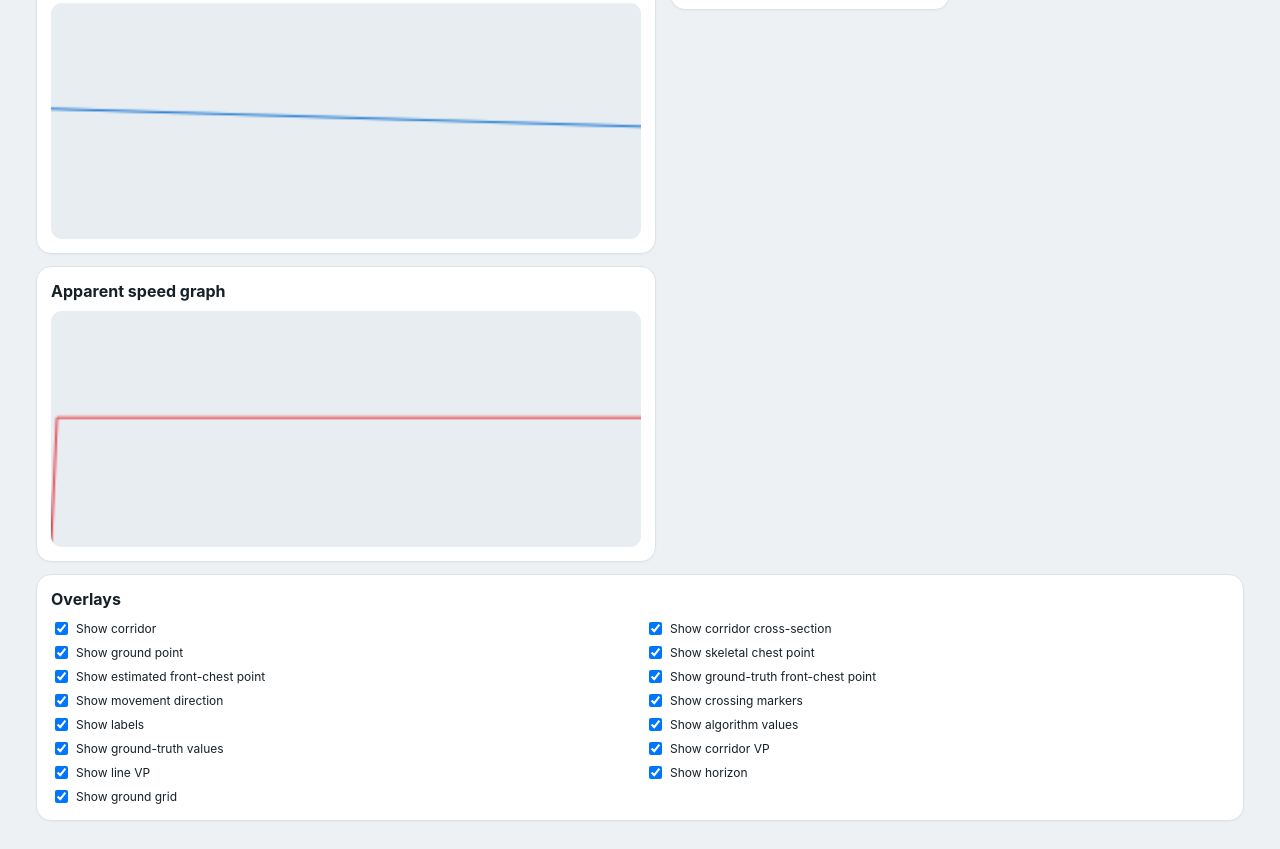
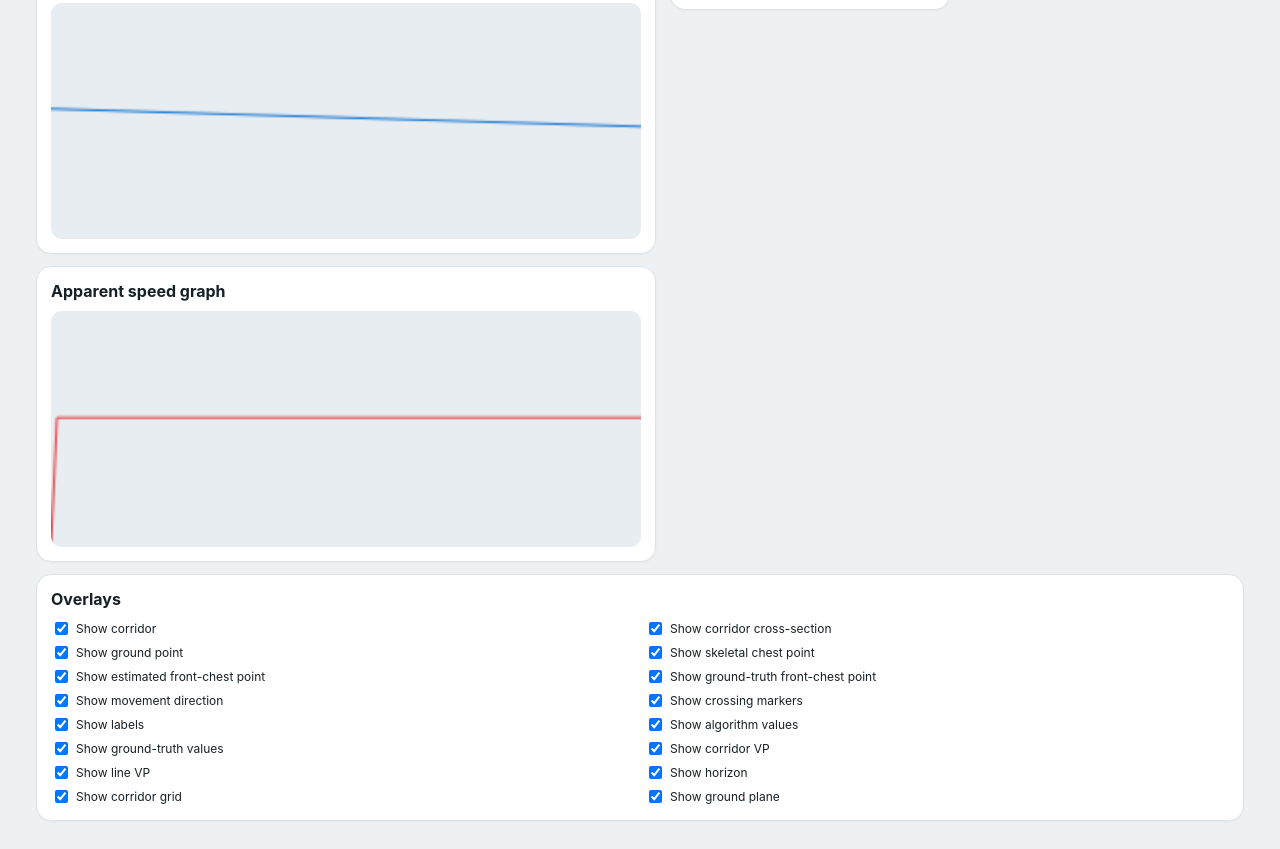
Before and after one commit to z4vzdkjpn6-tech/sprint-timing-testing-lab, a plain HTML site: page index.html in a window 1280 px wide. Shown: the part 782-1631 px from the top of the page. Drawn offline with Linux system fonts and the light colour scheme.

Commit message:
1.3d.1.html
joku höpö taso

```diff
--- a/index.html
+++ b/index.html
@@ -24,7 +24,7 @@
 <script>
 /* Coordinates are canvas pixels. Corridor progress is normalized: 0=start cross-section, 1=finish cross-section. */
 const $=id=>document.getElementById(id), canvas=$('scene'), ctx=canvas.getContext('2d');
-const overlayDefs=[['corridor','Show corridor'],['crossSection','Show corridor cross-section'],['ground','Show ground point'],['skeletal','Show skeletal chest point'],['estimate','Show estimated front-chest point'],['frontTruth','Show ground-truth front-chest point'],['direction','Show movement direction'],['markers','Show crossing markers'],['labels','Show labels'],['algorithm','Show algorithm values'],['groundTruth','Show ground-truth values'],['corridorVP','Show corridor VP'],['lineVP','Show line VP'],['horizon','Show horizon'],['grid','Show ground grid']];
+const overlayDefs=[['corridor','Show corridor'],['crossSection','Show corridor cross-section'],['ground','Show ground point'],['skeletal','Show skeletal chest point'],['estimate','Show estimated front-chest point'],['frontTruth','Show ground-truth front-chest point'],['direction','Show movement direction'],['markers','Show crossing markers'],['labels','Show labels'],['algorithm','Show algorithm values'],['groundTruth','Show ground-truth values'],['corridorVP','Show corridor VP'],['lineVP','Show line VP'],['horizon','Show horizon'],['grid','Show corridor grid'],['groundPlane','Show ground plane']];
 const state={geometry:{sa:{x:155,y:150},sb:{x:155,y:405},fa:{x:800,y:190},fb:{x:800,y:370}},runner:{speed:8,scale:1,lean:12,start:-.18,direction:1},sim:{fps:30,multiplier:1,time:0,frame:0,playing:false,accum:0,corridorLength:100},overlays:Object.fromEntries(overlayDefs.map(([k])=>[k,true])),results:{start:null,finish:null},samples:[],history:{height:[],speed:[]},preset:'Side-on, stationary-style',drag:null,reportUrl:null,scrub:false,lastScrub:null};
 const presets={side:{name:'Side-on, stationary-style view',g:{sa:[155,150],sb:[155,405],fa:[800,150],fb:[800,405]},r:{speed:8,scale:1,lean:12,start:-.18,direction:1}},slight:{name:'Slight perspective',g:{sa:[155,135],sb:[155,420],fa:[800,190],fb:[800,370]},r:{speed:8,scale:1,lean:12,start:-.18,direction:1}},strong:{name:'Stronger perspective',g:{sa:[120,105],sb:[120,445],fa:[810,220],fb:[810,335]},r:{speed:8,scale:1,lean:18,start:-.18,direction:1}},slow:{name:'Slow runner',g:null,r:{speed:4.5,scale:1,lean:12,start:-.18,direction:1}},fast:{name:'Fast runner',g:null,r:{speed:12,scale:1,lean:18,start:-.18,direction:1}},small:{name:'Small apparent runner',g:null,r:{speed:8,scale:.55,lean:12,start:-.18,direction:1}},large:{name:'Large apparent runner',g:null,r:{speed:8,scale:1.5,lean:12,start:-.18,direction:1}},upright:{name:'Upright posture',g:null,r:{speed:8,scale:1,lean:0,start:-.18,direction:1}},lean:{name:'Forward-leaning posture',g:null,r:{speed:8,scale:1,lean:30,start:-.18,direction:1}}};
 function p(x,y){return{x,y}}function add(a,b){return p(a.x+b.x,a.y+b.y)}function sub(a,b){return p(a.x-b.x,a.y-b.y)}function mul(a,k){return p(a.x*k,a.y*k)}function len(a){return Math.hypot(a.x,a.y)}function norm(a){const n=len(a)||1;return p(a.x/n,a.y/n)}function lerp(a,b,t){return p(a.x+(b.x-a.x)*t,a.y+(b.y-a.y)*t)}function clamp(v,a,b){return Math.max(a,Math.min(b,v))}function dot(a,b){return a.x*b.x+a.y*b.y}
@@ -54,9 +54,10 @@ function drawLine(a,b,color,width=3,dash=[]){ctx.save();ctx.strokeStyle=color;ct
 function drawPoint(q,color,r=6,label=''){ctx.save();ctx.fillStyle=color;ctx.strokeStyle='#fff';ctx.lineWidth=2;ctx.beginPath();ctx.arc(q.x,q.y,r,0,Math.PI*2);ctx.fill();ctx.stroke();if(label&&state.overlays.labels){ctx.fillStyle='#132630';ctx.font='12px -apple-system,sans-serif';ctx.fillText(label,q.x+8,q.y-8)}ctx.restore()}
 function drawVP(vp,color,label){if(!vp)return;ctx.save();ctx.fillStyle=color;ctx.strokeStyle='#fff';ctx.lineWidth=2;ctx.beginPath();ctx.arc(vp.x,vp.y,8,0,Math.PI*2);ctx.fill();ctx.stroke();ctx.fillStyle=color;ctx.font='12px -apple-system,sans-serif';ctx.fillText(label,vp.x+10,vp.y-10);ctx.restore()}
 function drawGroundGrid(){for(let i=0;i<=20;i++){const p=i/20;const c=crossAt(p);drawLine(c.a,c.b,'#c7d2d8',1,[2,4]);if(i<20){const m=(state.sim.corridorLength*p).toFixed(0)+'m';ctx.fillStyle='#7a8790';ctx.font='10px sans-serif';ctx.fillText(m,c.a.x+4,c.a.y-4)}}for(let i=0;i<=10;i++){const t=i/10;const a=lerp(state.geometry.sa,state.geometry.fa,t),b=lerp(state.geometry.sb,state.geometry.fb,t);drawLine(a,b,'#d5dfe4',1,[2,4])}}
+function drawGroundPlane(){const vp=corridorVP(),lvp=lineVP();if(!vp||!lvp)return;const horizDir=norm(sub(lvp,vp));drawLine(add(vp,mul(horizDir,-5000)),add(vp,mul(horizDir,5000)),'#888',1,[8,8]);for(let i=-20;i<=20;i++){const p0=add(corridorPoint(0),mul(horizDir,i*40));drawLine(p0,vp,'#dde5ea',1,[2,6])}}
 function drawGraphs(){const hg=$('heightGraph'),sg=$('speedGraph');if(!hg||!sg)return;const hctx=hg.getContext('2d'),sctx=sg.getContext('2d');hctx.clearRect(0,0,hg.width,hg.height);sctx.clearRect(0,0,sg.width,sg.height);hctx.strokeStyle='#1976d2';sctx.strokeStyle='#e63d45';hctx.beginPath();sctx.beginPath();let prev=null;for(let i=0;i<=100;i++){const p=-0.35+(1.7*i/100);const m=runnerModel(p);const x=i/100*hg.width;const hy=hg.height-(m.h/220)*hg.height;let speed=0;if(prev)speed=Math.hypot(m.ground.x-prev.ground.x,m.ground.y-prev.ground.y);const sy=sg.height-Math.min(speed*6,sg.height-4);if(i===0){hctx.moveTo(x,hy);sctx.moveTo(x,sy)}else{hctx.lineTo(x,hy);sctx.lineTo(x,sy)}prev=m}hctx.stroke();sctx.stroke()}
 function drawRunner(m){const side=mul(norm(p(-m.torsoAxis.y,m.torsoAxis.x)),m.h*.10),lineW=Math.max(3,m.h*.045);const hipLeft=add(m.pelvis,side),hipRight=sub(m.pelvis,side),shoulderLeft=add(m.shoulders,side),shoulderRight=sub(m.shoulders,side);const frontFoot=add(m.ground,mul(m.dir,m.h*.13)),backFoot=sub(m.ground,mul(m.dir,m.h*.10));const frontKnee=add(lerp(hipLeft,frontFoot,.54),mul(m.dir,m.h*.08)),backKnee=sub(lerp(hipRight,backFoot,.50),mul(m.dir,m.h*.07));const frontElbow=add(shoulderLeft,mul(m.dir,m.h*.18)),backElbow=sub(shoulderRight,mul(m.dir,m.h*.15));const frontWrist=add(frontElbow,add(mul(m.dir,m.h*.10),mul(m.screenUp,m.h*.12))),backWrist=add(backElbow,add(mul(m.dir,-m.h*.08),mul(m.screenUp,m.h*.12)));ctx.save();ctx.lineCap='round';ctx.lineJoin='round';drawLine(m.head,m.shoulders,'#203944',lineW);drawLine(m.shoulders,m.pelvis,'#203944',lineW);drawLine(shoulderLeft,frontElbow,'#203944',lineW);drawLine(frontElbow,frontWrist,'#203944',lineW);drawLine(shoulderRight,backElbow,'#203944',lineW);drawLine(backElbow,backWrist,'#203944',lineW);drawLine(hipLeft,frontKnee,'#203944',lineW);drawLine(frontKnee,frontFoot,'#203944',lineW);drawLine(hipRight,backKnee,'#203944',lineW);drawLine(backKnee,backFoot,'#203944',lineW);ctx.fillStyle='#e4b18a';ctx.beginPath();ctx.arc(m.head.x,m.head.y,m.h*.11,0,Math.PI*2);ctx.fill();ctx.restore()}
-function render(){const w=canvas.width,h=canvas.height;ctx.clearRect(0,0,w,h);ctx.fillStyle='#e8f0f2';ctx.fillRect(0,0,w,h);for(let i=0;i<10;i++){ctx.strokeStyle='#d7e1e4';ctx.lineWidth=1;ctx.beginPath();ctx.moveTo(0,40+i*52);ctx.lineTo(w,40+i*52);ctx.stroke()}const g=state.geometry;if(state.overlays.grid)drawGroundGrid();if(state.overlays.corridor){ctx.save();ctx.fillStyle='#eff9f3';ctx.beginPath();ctx.moveTo(g.sa.x,g.sa.y);ctx.lineTo(g.fa.x,g.fa.y);ctx.lineTo(g.fb.x,g.fb.y);ctx.lineTo(g.sb.x,g.sb.y);ctx.closePath();ctx.fill();drawLine(g.sa,g.fa,'#4a9f77',3);drawLine(g.sb,g.fb,'#4a9f77',3);ctx.restore()}drawLine(g.sa,g.sb,'#13a55c',4);drawLine(g.fa,g.fb,'#e63d45',4);for(const [name,q,color] of [['Start A',g.sa,'#13a55c'],['Start B',g.sb,'#13a55c'],['Finish A',g.fa,'#e63d45'],['Finish B',g.fb,'#e63d45']])drawPoint(q,color,7,name);const progress=currentProgress(),m=runnerModel(progress);const cvp=corridorVP(),lvp=lineVP();
+function render(){const w=canvas.width,h=canvas.height;ctx.clearRect(0,0,w,h);ctx.fillStyle='#e8f0f2';ctx.fillRect(0,0,w,h);for(let i=0;i<10;i++){ctx.strokeStyle='#d7e1e4';ctx.lineWidth=1;ctx.beginPath();ctx.moveTo(0,40+i*52);ctx.lineTo(w,40+i*52);ctx.stroke()}const g=state.geometry;if(state.overlays.groundPlane)drawGroundPlane();if(state.overlays.grid)drawGroundGrid();if(state.overlays.corridor){ctx.save();ctx.fillStyle='#eff9f3';ctx.beginPath();ctx.moveTo(g.sa.x,g.sa.y);ctx.lineTo(g.fa.x,g.fa.y);ctx.lineTo(g.fb.x,g.fb.y);ctx.lineTo(g.sb.x,g.sb.y);ctx.closePath();ctx.fill();drawLine(g.sa,g.fa,'#4a9f77',3);drawLine(g.sb,g.fb,'#4a9f77',3);ctx.restore()}drawLine(g.sa,g.sb,'#13a55c',4);drawLine(g.fa,g.fb,'#e63d45',4);for(const [name,q,color] of [['Start A',g.sa,'#13a55c'],['Start B',g.sb,'#13a55c'],['Finish A',g.fa,'#e63d45'],['Finish B',g.fb,'#e63d45']])drawPoint(q,color,7,name);const progress=currentProgress(),m=runnerModel(progress);const cvp=corridorVP(),lvp=lineVP();
 if(state.overlays.corridorVP)drawVP(cvp,'#ff0066','Corridor VP');
 if(state.overlays.lineVP)drawVP(lvp,'#00a3ff','Line VP');if(state.overlays.horizon&&cvp&&lvp){const dir=norm(sub(lvp,cvp));drawLine(add(cvp,mul(dir,-5000)),add(cvp,mul(dir,5000)),'#7a7a7a',2,[10,6])}if(state.overlays.crossSection){const c=crossAt(progress);drawLine(c.a,c.b,'#7b8790',2,[6,5])}drawRunner(m);if(state.overlays.ground)drawPoint(m.ground,'#25333c',6,'Ground/contact point');if(state.overlays.skeletal)drawPoint(m.skeletal,'#1976d2',6,'Skeletal chest point');if(state.overlays.estimate){drawLine(m.skeletal,m.estimate,'#ff9f0a',2,[3,3]);drawPoint(m.estimate,'#ff9f0a',7,'Estimated front chest')};if(state.overlays.frontTruth){drawLine(m.skeletal,m.truth,'#8e35c7',2,[3,3]);drawPoint(m.truth,'#8e35c7',6,'Ground truth front chest')};if(state.overlays.direction){ctx.save();ctx.strokeStyle='#182d39';ctx.lineWidth=3;const to=add(m.ground,mul(m.dir,54));ctx.beginPath();ctx.moveTo(m.ground.x,m.ground.y);ctx.lineTo(to.x,to.y);ctx.stroke();ctx.fillStyle='#182d39';ctx.beginPath();ctx.arc(to.x,to.y,5,0,Math.PI*2);ctx.fill();ctx.restore()}if(state.overlays.markers)for(const rec of Object.values(state.results)){if(rec){drawPoint(rec.estimated.front,'#ff9f0a',9,`${rec.line} estimate`);drawPoint(rec.groundTruth.front,'#8e35c7',5,`${rec.line} truth`)}};updateReadouts(m);updatePerspective();drawGraphs()}
 function updateReadouts(m){$('timeV').textContent=state.sim.time.toFixed(3)+' s';$('frameV').textContent=state.sim.frame;$('progressV').textContent=(m.progress*100).toFixed(1)+'%';const trueDistance=(m.progress*state.sim.corridorLength).toFixed(1);$('heightV').textContent=m.h.toFixed(1)+' px';const entries=[];if(state.overlays.algorithm)entries.push(['Estimated ground',fmtPoint(m.ground)],['Skeletal chest',fmtPoint(m.skeletal)],['Est. correction',fmtPoint(m.estimateCorrection)],['Front chest',fmtPoint(m.estimate)],['Corridor position',(project(m.estimate)*100).toFixed(2)+'%'],['Track length',state.sim.corridorLength.toFixed(1)+' m'],['Current distance',trueDistance+' m']);if(state.overlays.groundTruth)entries.push(['True front chest',fmtPoint(m.truth)]);$('values').innerHTML=entries.map(([a,b])=>`<div><b>${a}</b>${b}</div>`).join('')||'<div><b>Values</b>Hidden by overlay settings</div>';updateSummary()}
```
